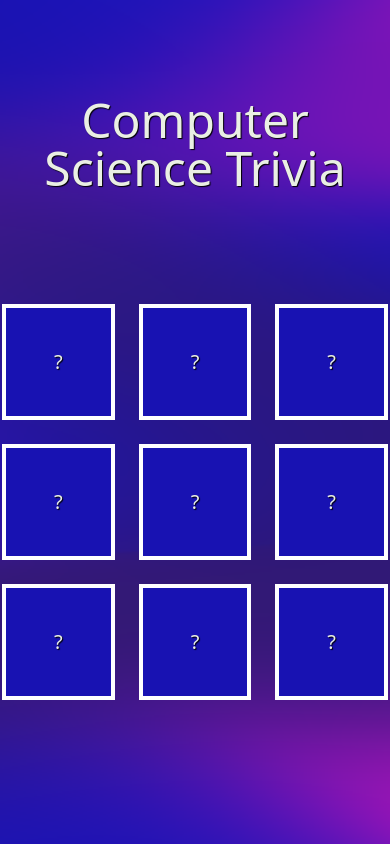
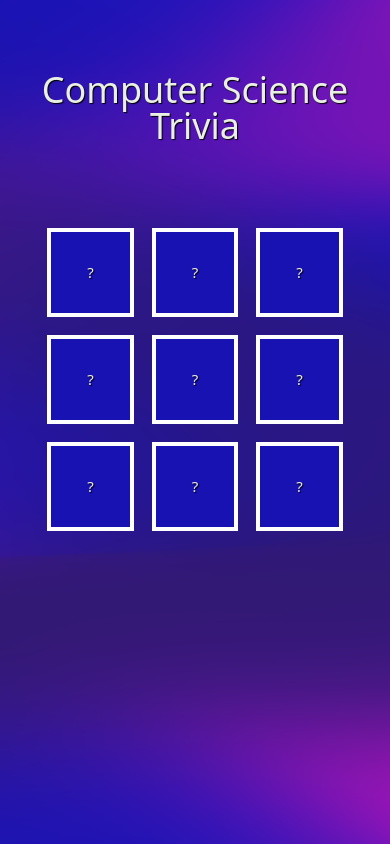
Before and after one commit to daisybarrette/quiz-game, a Next.js app: page / in a window 390 px wide. Built offline with nearby package versions, Linux system fonts and the light colour scheme.

Commit message:
Add page titles, adjust sizing for smaller devices

```diff
--- a/src/pages/clue/[id].tsx
+++ b/src/pages/clue/[id].tsx
@@ -1,3 +1,4 @@
+import Head from 'next/head'
 import Link from 'next/link'
 
 import CLUES from '../../definitions/clueData'
@@ -10,6 +11,11 @@ type ClueType = {
 
 function Clue({ clueData }: { clueData: ClueType }) {
     return (
+        <>
+            <Head>
+                <title>Trivia Game | Clue</title>
+                <meta property="og:title" content="Trivia Game" key="title" />
+            </Head>
             <main className="flex min-h-screen flex-col items-center pt-24 text-center">
                 <h1 className="text-2xl p-10 w-9/12">{`${clueData.clue}`}</h1>
 
@@ -20,6 +26,7 @@ function Clue({ clueData }: { clueData: ClueType }) {
                     {'Return'}
                 </Link>
             </main>
+        </>
     )
 }
 
--- a/src/pages/index.tsx
+++ b/src/pages/index.tsx
@@ -1,3 +1,4 @@
+import Head from 'next/head'
 import Link from 'next/link'
 
 import CLUES from '../definitions/clueData'
@@ -5,6 +6,11 @@ import CLUES from '../definitions/clueData'
 
 function Home() {
     return (
+        <>
+            <Head>
+                <title>Trivia Game | Home</title>
+                <meta property="og:title" content="Trivia Game" key="title" />
+            </Head>
             <main className="flex min-h-screen flex-col items-center pt-24 text-center">
                 <h1 className="header text-5xl">Computer Science Trivia</h1>
 
@@ -18,6 +24,7 @@ function Home() {
                     </ul>
                 </div>
             </main>
+        </>
     )
 }
 
--- a/src/styles/globals.css
+++ b/src/styles/globals.css
@@ -19,6 +19,16 @@ body {
     background-size: cover;
 }
 
+html {
+    font-size: 16px;
+}
+
+@media only screen and (max-width: 450px) {
+    html {
+        font-size: 12px;
+    }
+}
+
 *::selection {
     background-color: var(--accent);
 }
```
Also changed, not shown: src/pages/_document.tsx (indentation only). Lines whose indentation alone changed are shown as unchanged.
